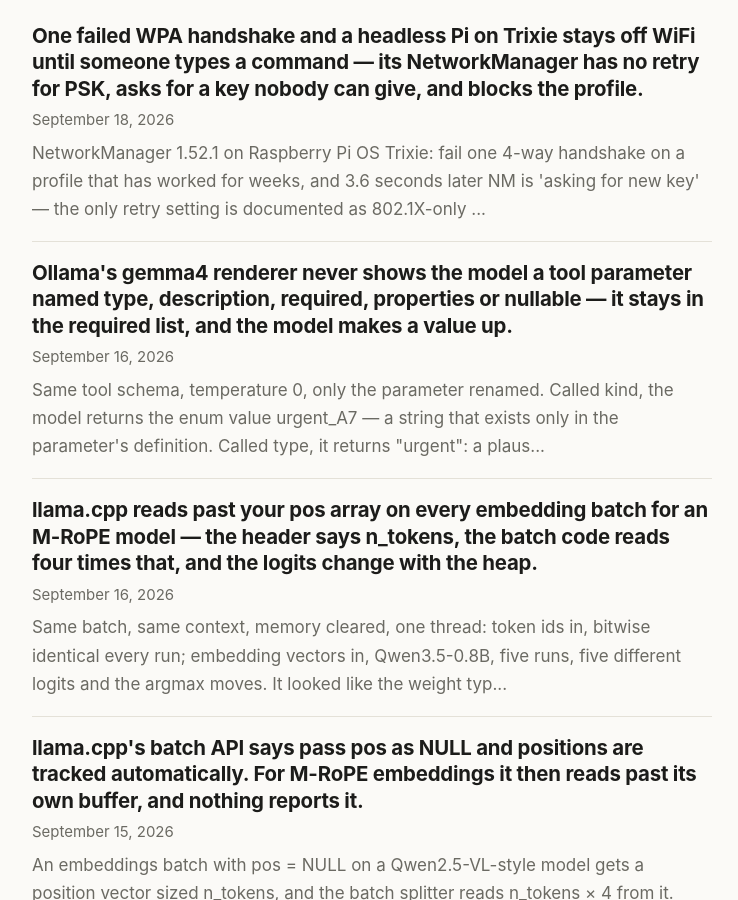
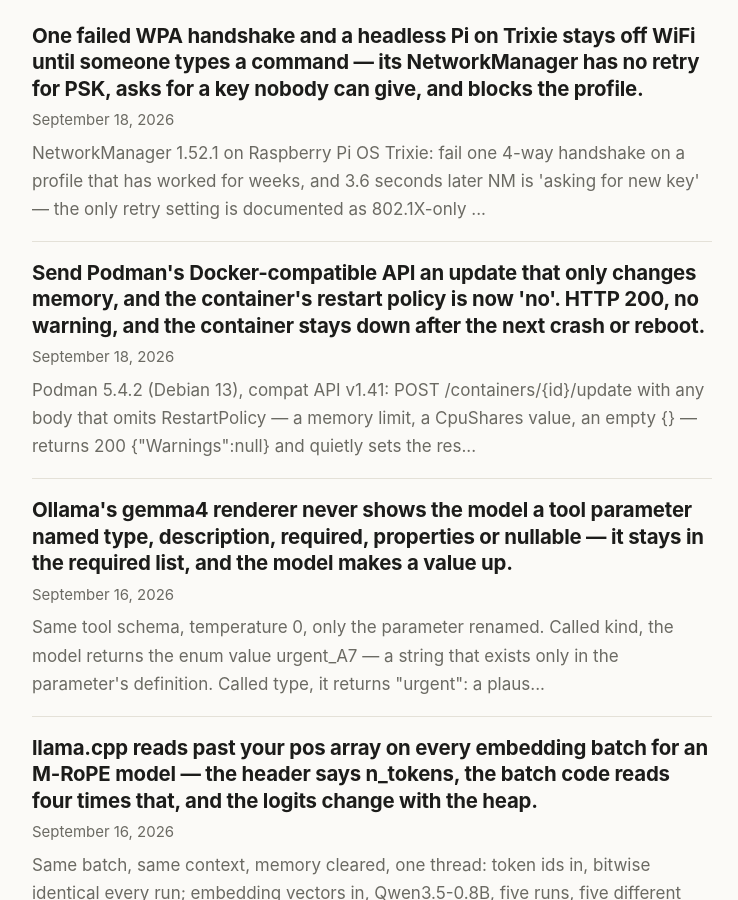
Before and after one commit to mitoyosh/homelab-postmortem, a Jekyll site: the page built from index.html, in a window 1280 px wide and 900 px high, scrolled down 338 px. Shown: the whole window, without its empty margins (268-1006 px from the left). Built offline with Jekyll 4.4.1, drawn with Linux system fonts in a browser that asks for light colours; part of the change alters nothing that is shown.

Commit message:
Podman compat API update resets the restart policy to no (podman#29790)
Reproduced on podman 5.4.2 (Debian 13), Docker 26.1.5 control, crash and
reboot impact observed. Toolkit: check-podman-compat-update-restart.sh,
persistence pack now five checks. Inbound link from the 08-25 Podman post.

Co-Authored-By: Claude Opus 5 <noreply@anthropic.com>

````diff
--- a/_config.yml
+++ b/_config.yml
@@ -34,7 +34,7 @@ packs:
     title: "Persistence across reboot"
     price: "$5"
     question: "Will the settings you just applied still be there after a reboot?"
-    detail: "Four checks. sysctl, the journal, swap, and Docker container logs after a power loss — each a case where the command succeeds, the value reads back, and the next boot disagrees."
+    detail: "Five checks. sysctl, the journal, swap, Docker container logs after a power loss, and whether your Podman containers still have the restart policy you gave them — each a case where the command succeeds, the value reads back, and the next boot disagrees."
     buy_url: "https://buy.stripe.com/6oUcN41x2ep6fcvaKY5Vu04"
   - id: provisioning
     title: "Provisioning verification"
--- a/_posts/2026-08-25-podman-respects-your-firewall.md
+++ b/_posts/2026-08-25-podman-respects-your-firewall.md
@@ -200,7 +200,7 @@ your `StrictForwardPorts` setting rather than assuming this post covers you.
 
 **The comment was right and worth acting on, and the reason it gave was wrong.** If I'd repeated it without checking, I'd have published "rootless protects you because it can't write rules" — true as far as it goes, and it would have left people thinking rootful Podman is as dangerous as Docker. It isn't.
 
-That distinction is practical. Plenty of people run rootful Podman because they need low ports, or systemd integration, or just inherited it that way. They get the firewall behaviour too.
+That distinction is practical. Plenty of people run rootful Podman because they need low ports, or systemd integration, or just inherited it that way. They get the firewall behaviour too. They also, usually, get Podman through a Docker-shaped client, and that compatibility layer has its own places where the same request means something different — [an update that only changes a memory limit resets the container's restart policy to `no` on Podman and leaves it alone on Docker](https://homelabpostmortem.com/2026/09/18/podman-compat-api-update-resets-the-restart-policy-to-no/).
 
 The narrower lesson is about **what "publishes a port" means**. Docker, rootless Podman and rootful Podman all print `0.0.0.0:8080->80/tcp`. Three different security outcomes behind one identical string. The output tells you the intent, not the result — same as `ufw status` telling you its rules rather than your exposure.
 
--- /dev/null
+++ b/_posts/2026-09-18-podman-compat-api-update-resets-the-restart-policy-to-no.md
@@ -0,0 +1,159 @@
+---
+title: "Send Podman's Docker-compatible API an update that only changes memory, and the container's restart policy is now 'no'. HTTP 200, no warning, and the container stays down after the next crash or reboot."
+date: 2026-09-18
+excerpt: "Podman 5.4.2 (Debian 13), compat API v1.41: POST /containers/{id}/update with any body that omits RestartPolicy — a memory limit, a CpuShares value, an empty {} — returns 200 {\"Warnings\":null} and quietly sets the restart policy to no. Resource limits merge; the policy does not. A container that had restarted itself three times in sixteen seconds never restarted again, and after a reboot the one that had been 'always' did not come back. Docker 26.1.5 given the identical requests keeps the policy. The native podman update CLI and the libpod API keep it too. Three lines in the compat handler, unchanged on main."
+devto_title: "Podman's Docker-compatible API resets a container's restart policy to 'no' on any update that omits it"
+devto_tags: podman, docker, linux, devops
+---
+
+**TL;DR**: On Podman 5.4.2 the Docker-compatible `POST /containers/{id}/update` endpoint always writes a restart policy, whether or not the request contained one. A body of `{"Memory":67108864}` applies the memory limit and changes `unless-stopped` to `no`; so does `{"CpuShares":512}`; so does `{}`. The response is `200 {"Warnings":null}` every time. The consequence is exactly what the policy name says: a container that had been restarting itself after crashes stopped doing so, and a container with `always` did not come back after a reboot. Docker 26.1.5 given the same three requests keeps the policy — its handler only touches the policy when the body names one. Podman's own `podman update` CLI and its native libpod endpoint are fine; the reset lives in the compat handler alone, which passes a pointer to an empty string down to libpod, and libpod accepts the empty string as a valid policy. The reporter's fix — always send `RestartPolicy` in the body — works and is the only fix until [containers/podman#29790](https://github.com/containers/podman/issues/29790) is addressed. The toolkit's `check-podman-compat-update-restart.sh` probes the box you are on and lists the running containers that will not come back.
+
+## The symptom
+
+A fresh Debian 13 container on Proxmox, `apt install podman` (5.4.2+ds1-2+b2, rootful, cgroup v2, crun), the API socket enabled with `systemctl enable --now podman.socket`. The four requests from the upstream report, sent with curl to the Docker-compatible path:
+
+```
+## 1 create (RestartPolicy unless-stopped)
+201 {"Id":"7e20d62370660c7ed26b6c50e92665cfdf47c1da75eafd36c9ecc44cc2ef8937","Warnings":[]}
+## 2 start
+204
+## 3 inspect
+RestartPolicy=unless-stopped Memory=0
+## 4 update, memory only:  POST /v1.41/containers/t/update  {"Memory":67108864}
+200 {"Warnings":null}
+## 5 inspect
+RestartPolicy=no Memory=67108864
+```
+
+The memory limit is applied. The restart policy is gone. Nothing in the response says so, and the compat `GET /containers/t/json` agrees with `podman inspect`: `{"RestartPolicy":{"Name":"no","MaximumRetryCount":0},"Memory":67108864}`.
+
+It is not specific to memory. Three more containers, each created with `--restart unless-stopped --memory 128m`:
+
+```
+## C. compat update {"CpuShares":512}
+before  RestartPolicy=unless-stopped Memory=134217728 CpuShares=0
+after   RestartPolicy=no             Memory=134217728 CpuShares=512
+## E. compat update {}
+before  RestartPolicy=unless-stopped Memory=134217728 CpuShares=0
+after   RestartPolicy=no             Memory=134217728 CpuShares=0
+## D. compat update {"Memory":67108864,"RestartPolicy":{"Name":"unless-stopped"}}
+before  RestartPolicy=unless-stopped Memory=134217728
+after   RestartPolicy=unless-stopped Memory=67108864
+```
+
+C is the telling one: the memory limit set at creation survives a CpuShares-only update — resources are merged into the existing set, as you would expect — and the restart policy does not. E says it more bluntly: an update with nothing in it resets the policy. D is the workaround from the report, and it holds.
+
+Then whether it matters. Two containers whose command exits on its own after four seconds (`sh -c 'sleep 4; exit 1'`), both created with `unless-stopped`; `g` gets a memory-only compat update, `f` is left alone:
+
+```
+f RestartPolicy=unless-stopped State=running RestartCount=0
+g RestartPolicy=no             State=running RestartCount=0
+-- after 8 s
+f RestartPolicy=unless-stopped State=running RestartCount=2
+g RestartPolicy=no             State=exited  RestartCount=0
+-- after 16 s
+f RestartPolicy=unless-stopped State=running RestartCount=3
+g RestartPolicy=no             State=exited  RestartCount=0
+```
+
+And across a reboot, with `podman-restart.service` enabled: `p` created with `--restart always`, `q` created the same way and then given a CpuShares-only compat update.
+
+```
+p always
+q no
+(pct reboot)
+up 0 minutes
+p Up 20 seconds
+q Exited (137) 25 seconds ago
+```
+
+## Why this is easy to miss
+
+Nobody types this request by hand. It comes out of a Docker client library — dockerode, docker-py, the Docker SDK for Go — called by something that manages containers: a dashboard that lets you drag a memory slider, an autoscaler, a plugin that keeps a fleet of service containers within limits. Those libraries build the body from the fields you passed. If you passed a memory limit, the body has a memory limit in it and nothing else, which on Docker is the correct and documented way to change one thing. The upstream report came from exactly that shape of software: a container-management plugin that updated limits and found, later, that none of its containers had a restart policy any more.
+
+Nothing on the Podman side flags it. The call returns 200. `Warnings` is null. The memory change is visible immediately and is what the caller checks. The policy change is visible only if you inspect a field you had no reason to touch, and its effect — the container not coming back — arrives at the next crash or the next reboot, hours or weeks later, with no line in any log connecting it to an API call that happened in between. When the container is found dead, `podman inspect` shows `RestartPolicy.Name: no`, which looks like it was always that way.
+
+One more thing that hides the affected containers once you go looking: the stored value is not the string `no`. It is the empty string, which Podman's `define.RestartPolicyNone` is. `podman inspect` renders it as `no`, but the `ps` filter does not accept that spelling:
+
+```
+$ podman ps -a --filter restart-policy=no
+(nothing)
+$ podman ps -a --filter restart-policy=none
+t c e g h
+```
+
+## What is really going on
+
+`pkg/api/handlers/compat/containers.go`, `UpdateContainer`, at v5.4.2 and — for these lines — identical on `main` today. After decoding the body into a Docker-shaped `container.UpdateConfig` and merging the resource fields one by one (`if options.CPUShares != 0 { … }`, and so on for every limit), it gets to the policy:
+
+```go
+localPolicy := string(options.RestartPolicy.Name)
+restartPolicy := &localPolicy
+
+var restartRetries *uint
+if options.RestartPolicy.MaximumRetryCount != 0 {
+    localRetries := uint(options.RestartPolicy.MaximumRetryCount)
+    restartRetries = &localRetries
+}
+
+if err := ctr.Update(resources, restartPolicy, restartRetries, &define.UpdateHealthCheckConfig{}); err != nil {
+```
+
+Every resource field is guarded by "did the caller set it". The policy is not: `restartPolicy` is a pointer to whatever `Name` was, and when the body had no `RestartPolicy`, `Name` is `""`. libpod's `Update` treats a non-nil pointer as an instruction:
+
+```go
+if restartPolicy != nil {
+    if err := define.ValidateRestartPolicy(*restartPolicy); err != nil {
+        return err
+    }
+    …
+    c.config.RestartPolicy = *restartPolicy
+```
+
+and `ValidateRestartPolicy("")` succeeds, because `""` is `RestartPolicyNone`, one of the five accepted values. So the empty string is stored as the policy, and from then on the container has none.
+
+The CLI does not have this problem because `cmd/podman/containers/update.go` only fills in the pointer when the flag was given:
+
+```go
+if cmd.Flags().Changed("restart") {
+    policy, retries, err := util.ParseRestartPolicy(updateOpts.Restart)
+    …
+    opts.RestartPolicy = &policy
+```
+
+Confirmed on the box: `podman update --memory 64m a` changed the memory limit and left `unless-stopped` alone. The native libpod endpoint (`/v5.4.2/libpod/containers/{id}/update`, which takes an OCI-shaped body — `{"memory":{"limit":67108864}}`; send it the Docker shape and you get a 500 decode error, not a silent reset) also left the policy alone.
+
+Docker, given the identical compat requests from a second throwaway container running `docker.io` 26.1.5 from the same Debian release: `{}`, `{"CpuShares":512}`, `{"Memory":67108864,"MemorySwap":134217728}` — all 200, policy `unless-stopped` after every one. (Docker rejected a bare `{"Memory":67108864}` with a 409 about the memoryswap limit, which is its own quirk and beside the point; the policy was untouched by that too.) That is the comparison the report drew, and it holds: the same request means "change these limits" to one daemon and "change these limits and delete the restart policy" to the other.
+
+## The fix
+
+Upstream: the handler needs the same guard the resource fields have — set `restartPolicy` only when `options.RestartPolicy.Name != ""`. That is the reporter's suggestion and there is no PR yet; #29790 is where it will happen.
+
+Until then, on the client side, **every compat update request must carry the restart policy you want to keep**, even when you are not changing it:
+
+```json
+{"Memory":67108864,"RestartPolicy":{"Name":"unless-stopped"}}
+```
+
+which means reading it back first (`GET /containers/{id}/json`, `.HostConfig.RestartPolicy`) unless your code already knows it. If you control the client and can call Podman natively, `podman update` and the libpod endpoint do not have the bug.
+
+For containers that have already lost their policy, `podman update --restart=always <name>` (or `unless-stopped`) puts it back; the CLI path is safe. Finding them is the harder part, since a container that never had a policy and one that lost it look identical. The toolkit's `check-podman-compat-update-restart.sh` does two things: lists the running containers whose policy is currently none — the set that will not come back — and probes the Podman you are on, because there is no fixed version to compare against yet:
+
+```
+podman             5.4.2  (rootful)
+running, policy=no 1 container(s): q
+                   (will not restart after a crash or a reboot; if any were meant to,
+                    re-apply with: podman update --restart=always <name>)
+api socket         /run/podman/podman.sock
+probe              create --restart always -> always; POST /v1.41/containers/{id}/update {} -> HTTP 200 {"Warnings":null}; policy now: no
+
+AFFECTED: a Docker-compat update without RestartPolicy resets the policy to 'no' (containers/podman#29790).
+```
+
+The probe creates a throwaway container with `--restart always`, sends `{}` to the compat endpoint, inspects, and removes it. If no API socket is active it starts `podman system service` on a private socket for thirty seconds and stops it afterwards; nothing is pulled and nothing else on the host is touched. `--no-probe` does only the listing. The probe was run against 5.4.2 with the socket active, with the socket stopped, and on a machine with no Podman at all (exit 2); it has not been run against a fixed Podman because none exists.
+
+## The generalisable habit
+
+**"Compatible" is a claim about the request format, not about what the daemon does with the fields you left out.** Every Docker-shaped client that talks to Podman is relying on the compat layer to have made the same decision Docker made for each absent field, and this is one field where it made a different one. There is no way to see that from the request or the response; the two daemons return the same `200 {"Warnings":null}` and diverge in a field nobody asked about. [The same runtime, on the same box, publishes a port with a different firewall outcome from Docker while printing the identical `0.0.0.0:8080->80/tcp`](https://homelabpostmortem.com/2026/08/25/podman-respects-your-firewall/) — there the difference was in Podman's favour; here it is not. Either way it was found by sending the same input to both and reading everything back, not the field that was changed.
+
+**When you test a partial update, inspect the whole object, not the field you changed.** The report's reproduction is four commands, and the one that finds the bug is an inspect of a field the update had no business touching. Merging semantics — "fields you omit are left alone" — are the kind of thing every API is assumed to have and few document, and the only way to know is to omit a field that matters and see whether it survives.
--- a/toolkit/index.md
+++ b/toolkit/index.md
@@ -69,6 +69,11 @@ destructive, dry-run modes where it matters.
   returning everything on disk, or stopping at a NUL byte with exit 0 and
   hiding the rest. From
   [docker logs stops at a NUL byte and exits 0]({{ '/2026/09/12/docker-logs-stops-at-a-nul-byte-and-exits-0/' | relative_url }}).
+- **`check-podman-compat-update-restart.sh`** — lists the running Podman
+  containers that have no restart policy and probes whether this Podman's
+  Docker-compatible `update` endpoint resets the policy to `no` when the body
+  omits it — it does on 5.4.2, even for `{}`, while Docker keeps it. From
+  [Podman's compat API resets the restart policy on any update that omits it]({{ '/2026/09/18/podman-compat-api-update-resets-the-restart-policy-to-no/' | relative_url }}).
 - **`check-llama-response-format.sh`** — tells you which `response_format`
   forms a running `llama-server` actually enforces. The one its README shows
   is accepted and ignored. From
````
Also changed, not shown: assets/covers/2026-09-18-podman-compat-api-update-resets-the-restart-policy-to-no.png (added).
